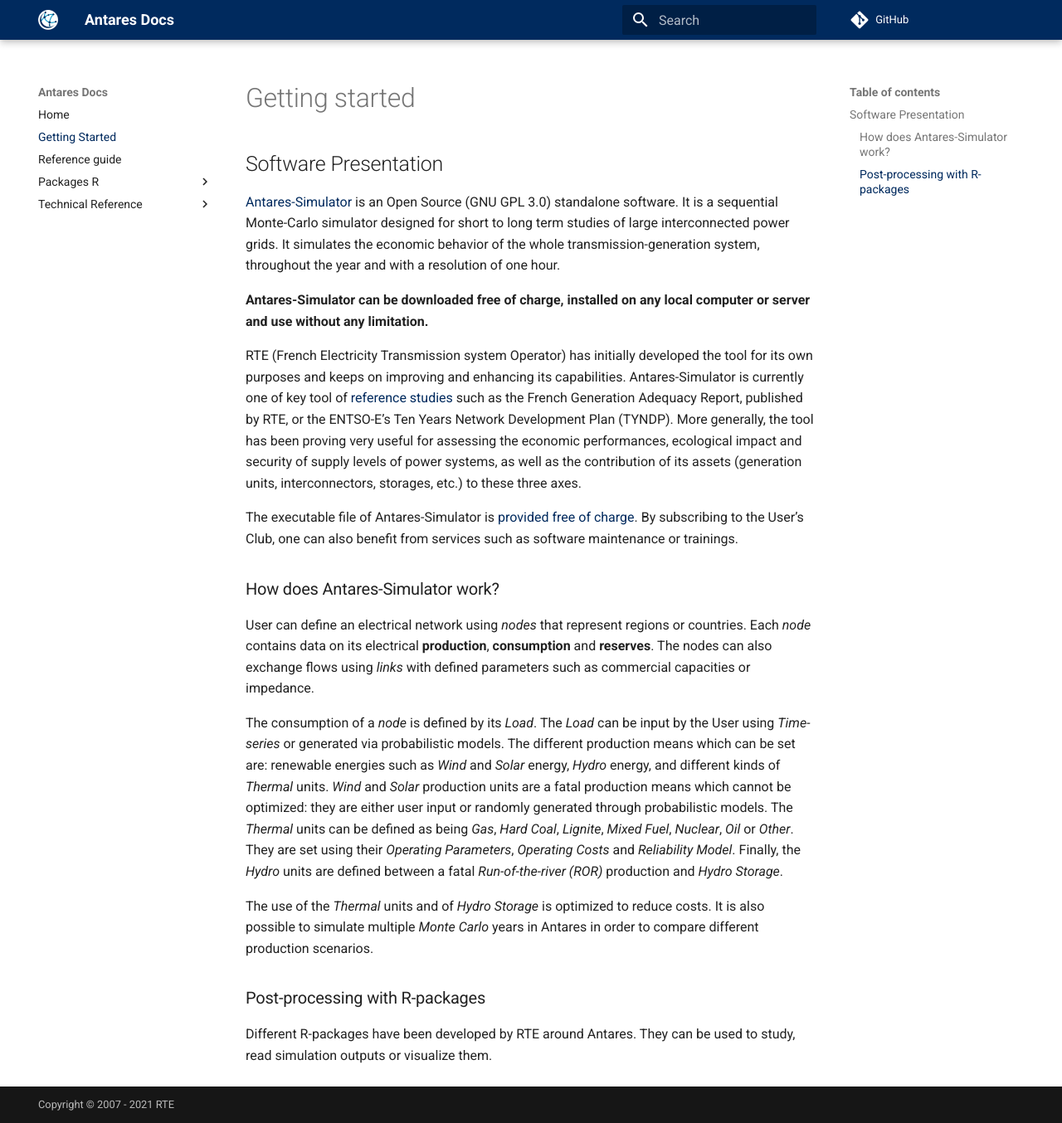
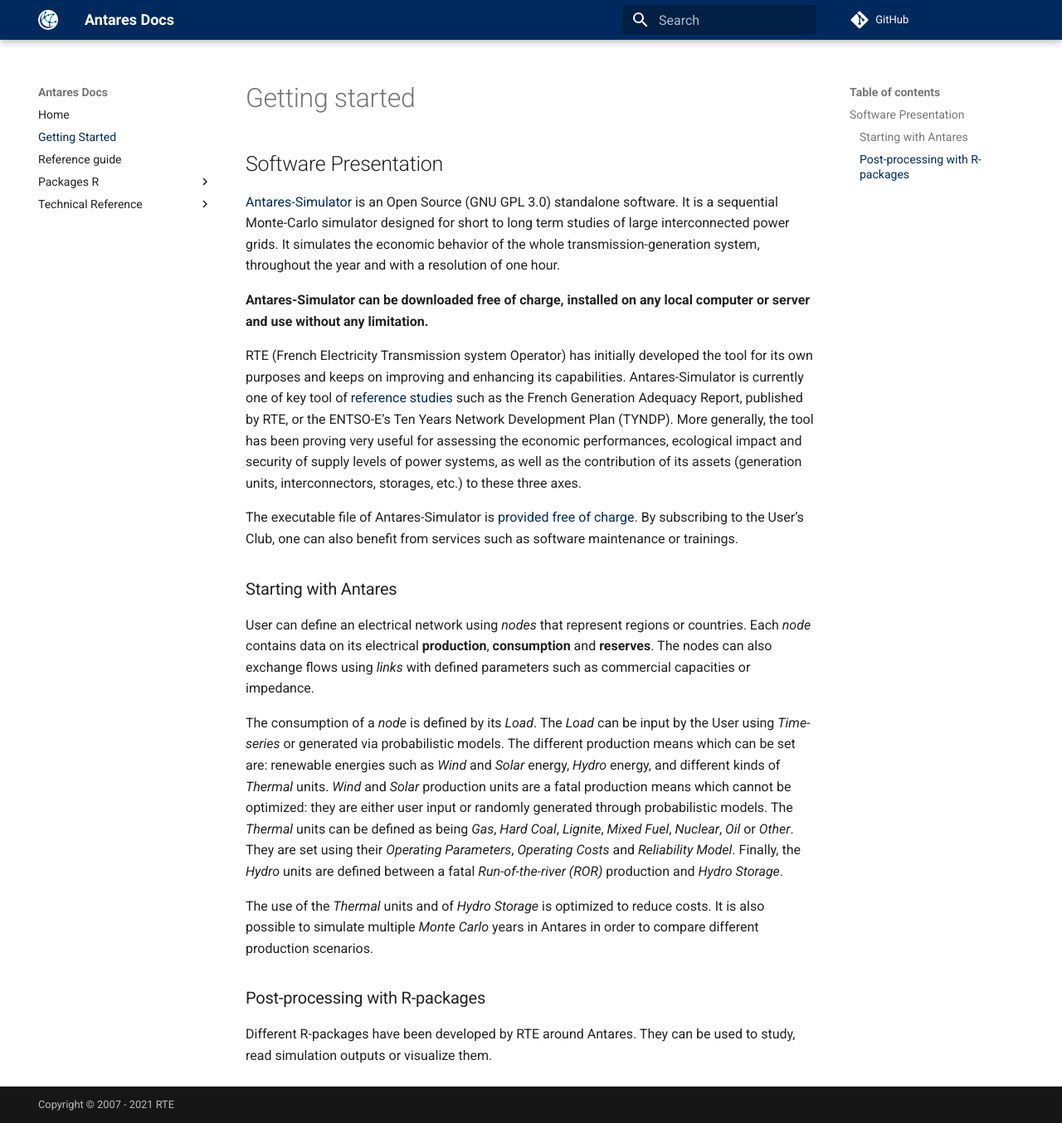
Before and after one commit to AntaresSimulatorTeam/antares-doc, an MkDocs documentation site: the page built from docs/2-getting-started/getting-started.md, in a window 1280 px wide and 1354 px high. Shown: the whole window at 83% size. Built offline with MkDocs 1.6.1 and Material for MkDocs 9.7.7, drawn with Linux system fonts in a browser that asks for light colours; comment, search, counter and statistics services are not loaded.

Commit message:
Update getting-started.md

```diff
--- a/docs/2-getting-started/getting-started.md
+++ b/docs/2-getting-started/getting-started.md
@@ -13,7 +13,7 @@
 
 The executable file of Antares-Simulator is [provided free of charge](https://antares-simulator.org/pages/antares-simulator/6/). By subscribing to the User’s Club, one can also benefit from services such as software maintenance or trainings.
 
-### How does Antares-Simulator work?
+### Starting with Antares
 
 User can define an electrical network using _nodes_ that represent regions or countries. Each _node_ contains data on its electrical **production**, **consumption** and **reserves**. The nodes can also exchange flows using _links_ with defined parameters such as commercial capacities or impedance.
 
```
